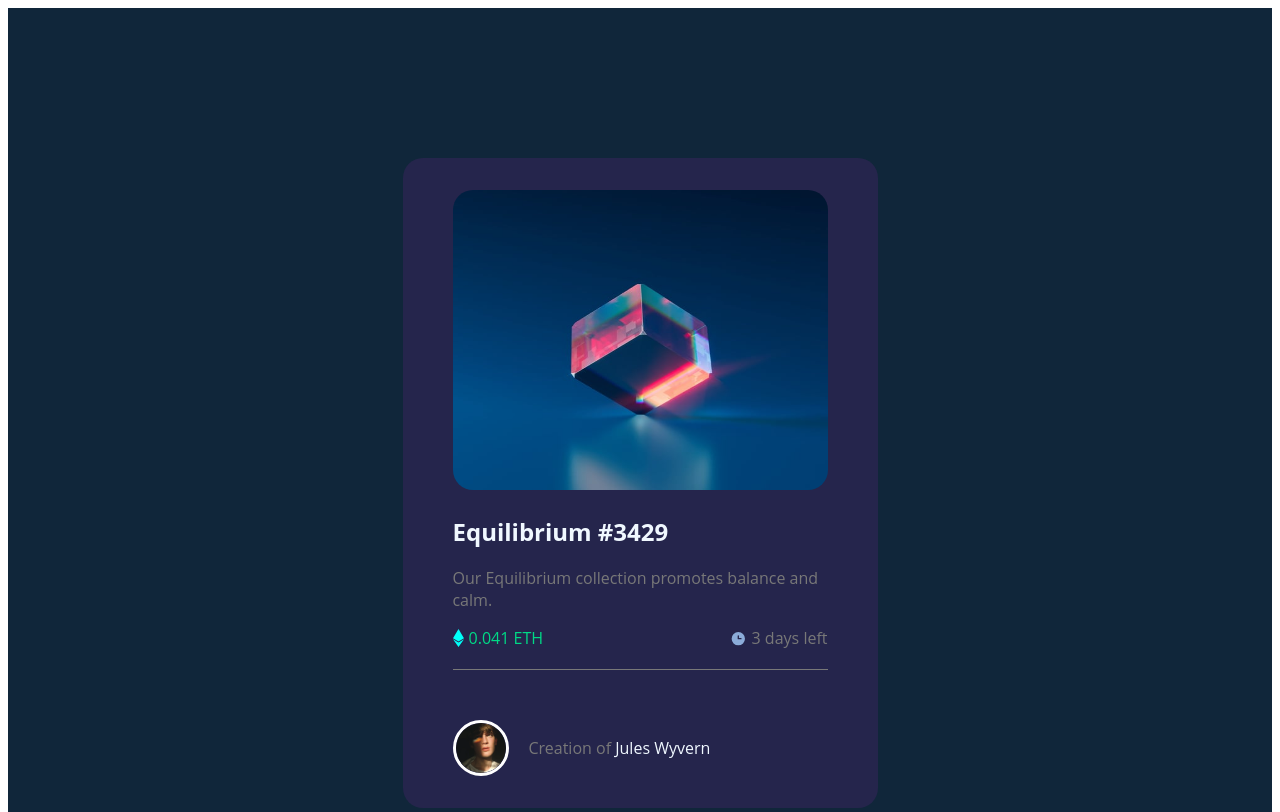
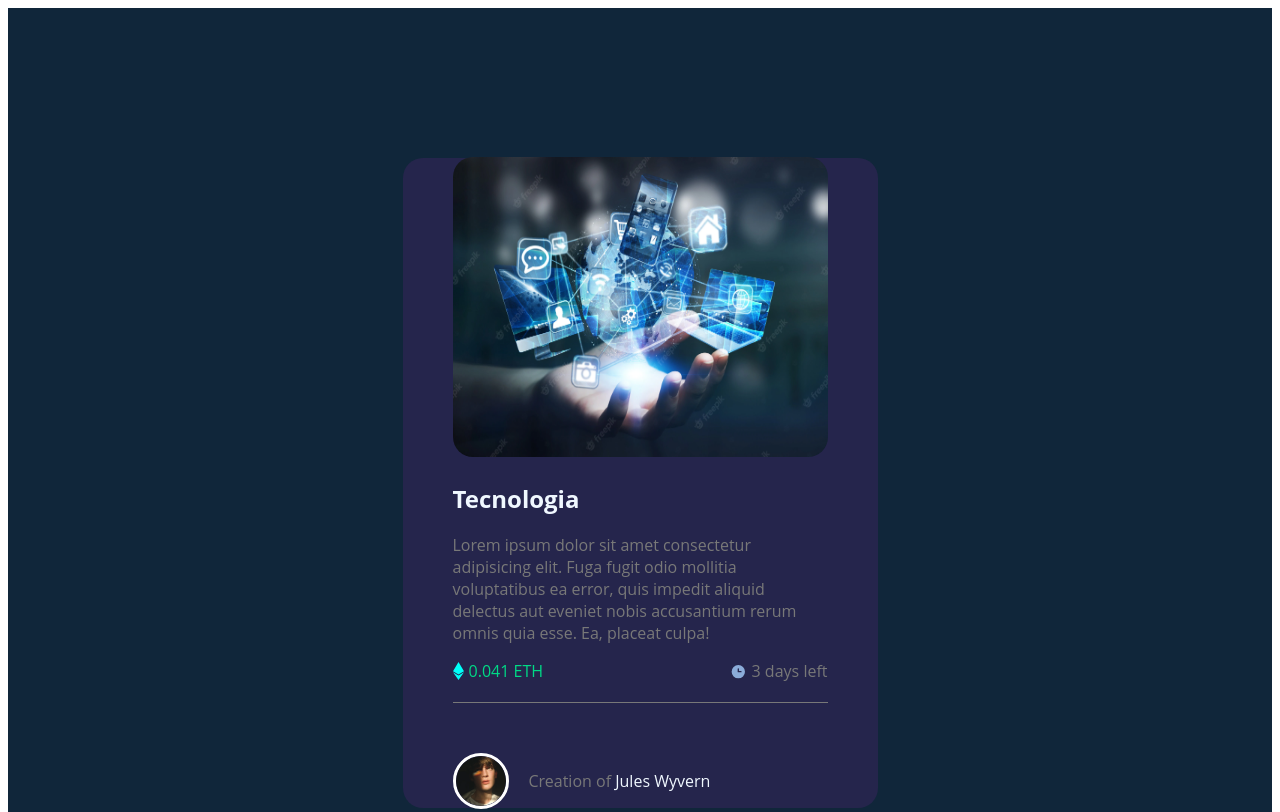
Before and after one commit to WilliamPerete/ntft-card, a plain HTML site: page index.html in a window 1280 px wide. Shown: the top 812 px of the page. Drawn offline with Linux system fonts and the light colour scheme.

Commit message:
Alterando conteudo

```diff
--- a/index.html
+++ b/index.html
@@ -11,12 +11,13 @@
     <div class="corpo">
         <div class="divisao1">
             <div class="imagem-principal">
-                <img src="images/image-equilibrium.jpg" alt="">
+                <img src="images/novo.webp" alt="">
             </div>
             <div>
-                <h2 class="titulo">Equilibrium #3429</h2>
-                <p>Our Equilibrium collection promotes
-                balance and calm.</p>
+                <h2 class="titulo">Tecnologia </h2>
+                <p>Lorem ipsum dolor sit amet consectetur adipisicing elit. Fuga fugit
+                odio mollitia voluptatibus ea error, quis impedit aliquid delectus aut
+                eveniet nobis accusantium rerum omnis quia esse. Ea, placeat culpa!</p>
             </div>
             <div class="divisao2">
                 <div>
```
Also changed, not shown: images/novo.webp (added).
